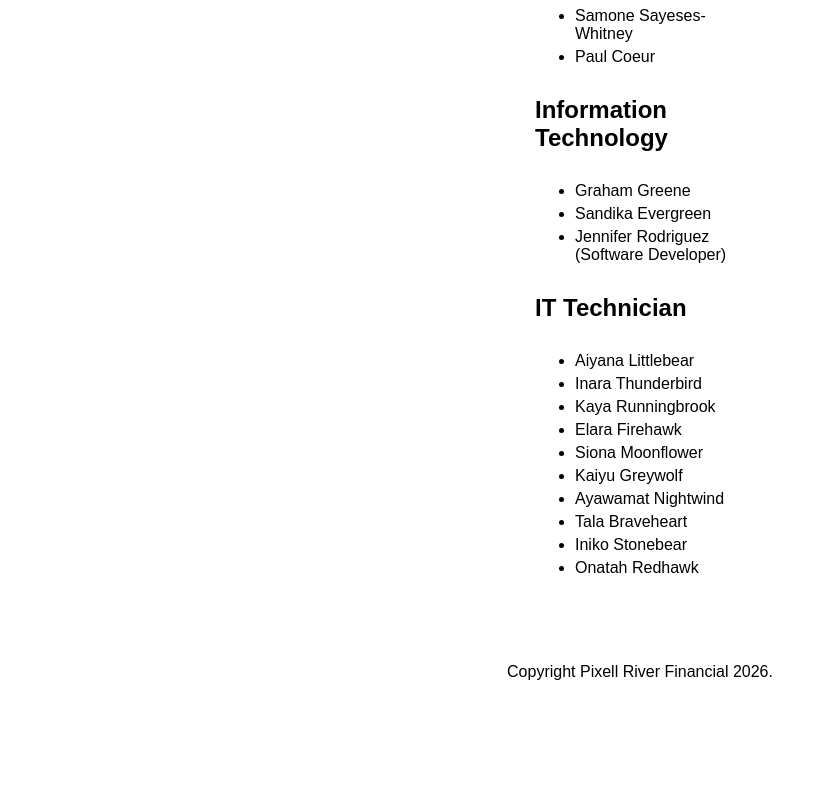
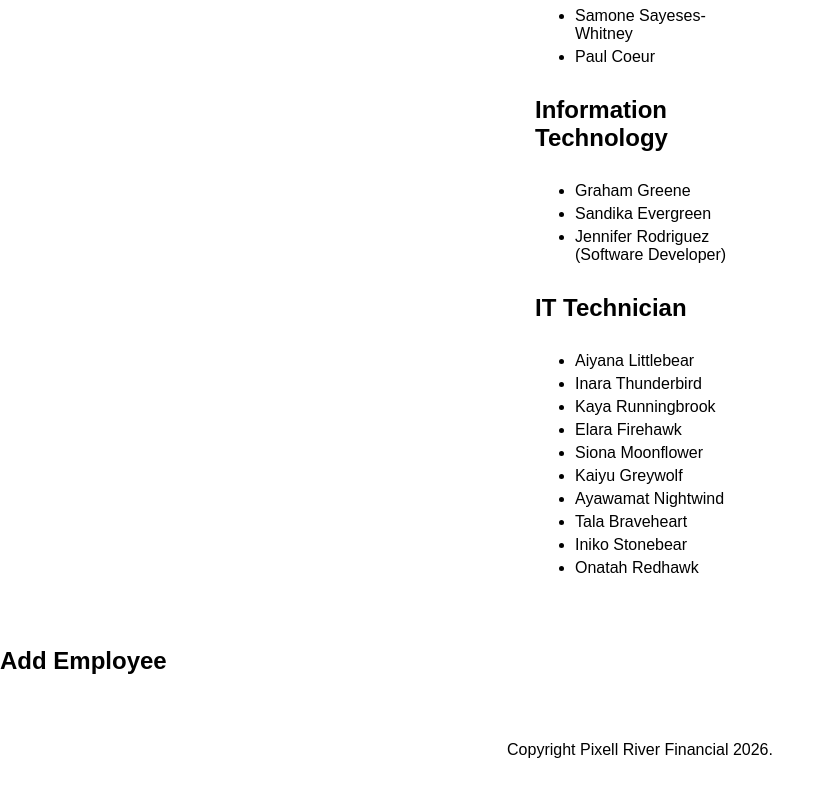
Before and after one commit to IvanBanal/COMP-4002-Full-Stack-Development-Labs, a React (Vite) app: page / in a window 1280 px wide. Shown: the part 1777-2572 px from the top of the page, without its empty margins (0-834 px from the left). Before the commit the page ends 2494 px from the top, so only its background shows below. Built offline with nearby package versions, Linux system fonts and the light colour scheme.

Commit message:
Added AddEmployeeForm to App.tsx.

```diff
--- a/src/App.tsx
+++ b/src/App.tsx
@@ -5,6 +5,7 @@
 import "./App.css";
 import { useState } from "react";
 import type { Department } from "./types/Employee";
+import { AddEmployeeForm } from "./components/AddEmployeeForm/AddEmployeeForm";
 
 function App() {
     /**
@@ -23,6 +24,8 @@
 
             <EmployeeDirectory departments={departments} />
 
+            <AddEmployeeForm />
+
             <Footer />
         </>
     );
```
